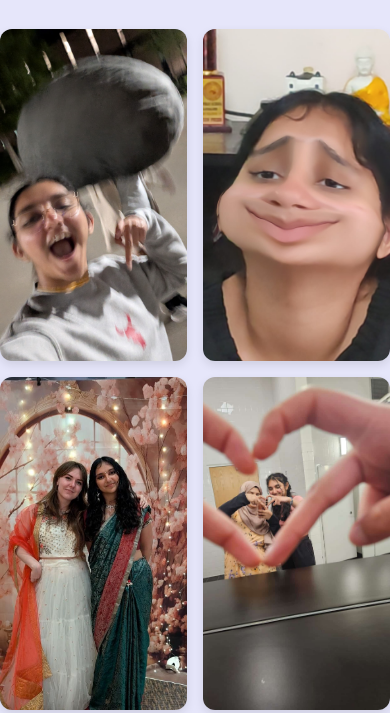
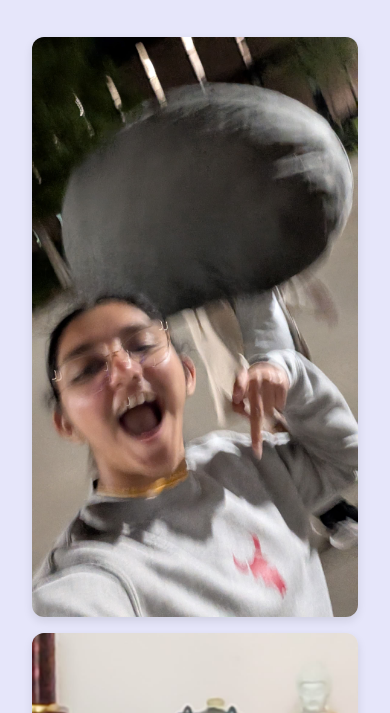
Before and after one commit to issabhiii/akshya, a plain HTML site: page index.html in a window 390 px wide. Shown: the part 131-844 px from the top of the page. Drawn offline with Linux system fonts and the light colour scheme.

Commit message:
font and adjustments to phone view

```diff
--- a/index.html
+++ b/index.html
@@ -3,7 +3,7 @@
 <head>
   <meta charset="UTF-8" />
   <meta name="viewport" content="width=device-width, initial-scale=1"/>
-  <title>EEEEEEEEEEEEEEEEEEEEEEEEEEEEEEEEE</title>
+  <title>EEEEEEEEEEEEEEEEEEEEEEEEEEEEEEEEEEEEEEEEEEEEEEEEEEEEE</title>
   <link rel="stylesheet" href="styles.css"/>
 </head>
 <body>
@@ -59,10 +59,12 @@
         </div>
       </div>
     </div>
+
+    <!-- 4 (vertical) -->
     <div class="card-container vertical">
       <div class="card">
         <div class="card-face card-front">
-          <img src="img5.jpg" alt="photo 2"/>
+          <img src="img5.jpg" alt="photo 5"/>
         </div>
         <div class="card-face card-back">
           <div class="back-content">
@@ -72,35 +74,38 @@
         </div>
       </div>
     </div>
-    <!---------------fix  -->
+
+    <!-- 5 (vertical) -->
     <div class="card-container vertical">
       <div class="card">
         <div class="card-face card-front">
-          <img src="img6.jpg" alt="photo 1"/>
+          <img src="img6.jpg" alt="photo 6"/>
         </div>
         <div class="card-face card-back">
           <div class="back-content">
             <h2>Happy Birthday to my Childhood. To my unfiltered self. To whose presence is my therapy. Cheers to living life in the same texts and different fonts.</h2>
-            <p>~ Gayathri </p>
+            <p>~ Gayathri</p>
           </div>
         </div>
       </div>
     </div>
+
+    <!-- 6 (vertical) -->
     <div class="card-container vertical">
       <div class="card">
         <div class="card-face card-front">
-          <img src="img7.jpg" alt="photo 1"/>
+          <img src="img7.jpg" alt="photo 7"/>
         </div>
         <div class="card-face card-back">
           <div class="back-content">
-            <h2>Happy birthday Akshaya! I know it’s been a WHILE since we last spoke but I will always remember you as such a sweet and kind person. From the day I've known you, you’ve always had a warm, positive energy that made everyone around you feel good. I hope this year brings you all the happiness you deserve, and I wish you nothing but the best in everything you do!!</h2>
+            <h2>Happy birthday Akshaya! I know it’s been a WHILE since we last spoke but I will always remember you as such a sweet and kind person. From the day I've known you, you’ve always had a warm, positive energy that made everyone around you feel good. I hope this year brings you all the happiness you deserve, and I wish you nothing but the best in everything you do!!</h2>
             <p>~ Keerthana</p>
           </div>
         </div>
       </div>
     </div>
 
-    <!-- 4 (horizontal: spans both columns) -->
+    <!-- 7 (horizontal: spans both columns) -->
     <div class="card-container horizontal">
       <div class="card">
         <div class="card-face card-front">
@@ -114,36 +119,33 @@
         </div>
       </div>
     </div>
-
-
+  </div><!-- end .cards-grid -->
 
   <script>
+    // Flip-on-click
     document.querySelectorAll('.card').forEach(card =>
       card.addEventListener('click', () => card.classList.toggle('is-flipped'))
     );
-    <!-- put this just before your </body> -->
 
-    function fitText(el){
+    // Auto-fit long headings
+    function fitText(el) {
       let style = window.getComputedStyle(el);
       let fontSize = parseFloat(style.fontSize);
-      // shrink until it fits, but don’t go below 10px
-      while(el.scrollHeight > el.clientHeight && fontSize > 10){
+      while (el.scrollHeight > el.clientHeight && fontSize > 10) {
         fontSize -= 1;
         el.style.fontSize = fontSize + 'px';
       }
     }
 
-    function fitAll(){
-      document.querySelectorAll('.back-content h2').forEach(el=>{
-        el.style.fontSize = '';     // reset to your CSS default first
+    function fitAll() {
+      document.querySelectorAll('.back-content h2').forEach(el => {
+        el.style.fontSize = '';  // reset to CSS default
         fitText(el);
       });
     }
 
     window.addEventListener('load', fitAll);
     window.addEventListener('resize', fitAll);
-
-
   </script>
 </body>
 </html>
--- a/styles.css
+++ b/styles.css
@@ -87,10 +87,25 @@ header p {
   text-align: center;
 }
 .back-content h2 {
-  margin-bottom: 0.5rem;
-  color: #4B0082;
+  /* scales between 0.9rem and 1.2rem based on viewport width */
+  font-size: clamp(0.9rem, 2.5vw, 1.2rem);
 }
+
 .back-content p {
-  color: #333;
-  font-size: 0.9rem;
+  /* scales between 0.75rem and 1rem */
+  font-size: clamp(0.75rem, 2vw, 1rem);
 }
+
+/* Mobile: force all cards (even vertical) to 1-col */
+@media (max-width: 599px) {
+  .card-container.vertical {
+    flex: 0 1 100%;
+  }
+  body {
+    padding: 2rem 1.5rem;  /* top/bottom 2rem, left/right 1.5rem */
+  }
+
+  .cards-grid {
+    padding: 0.5rem;      /* a bit of inner padding around each card */
+  }
+}
```
